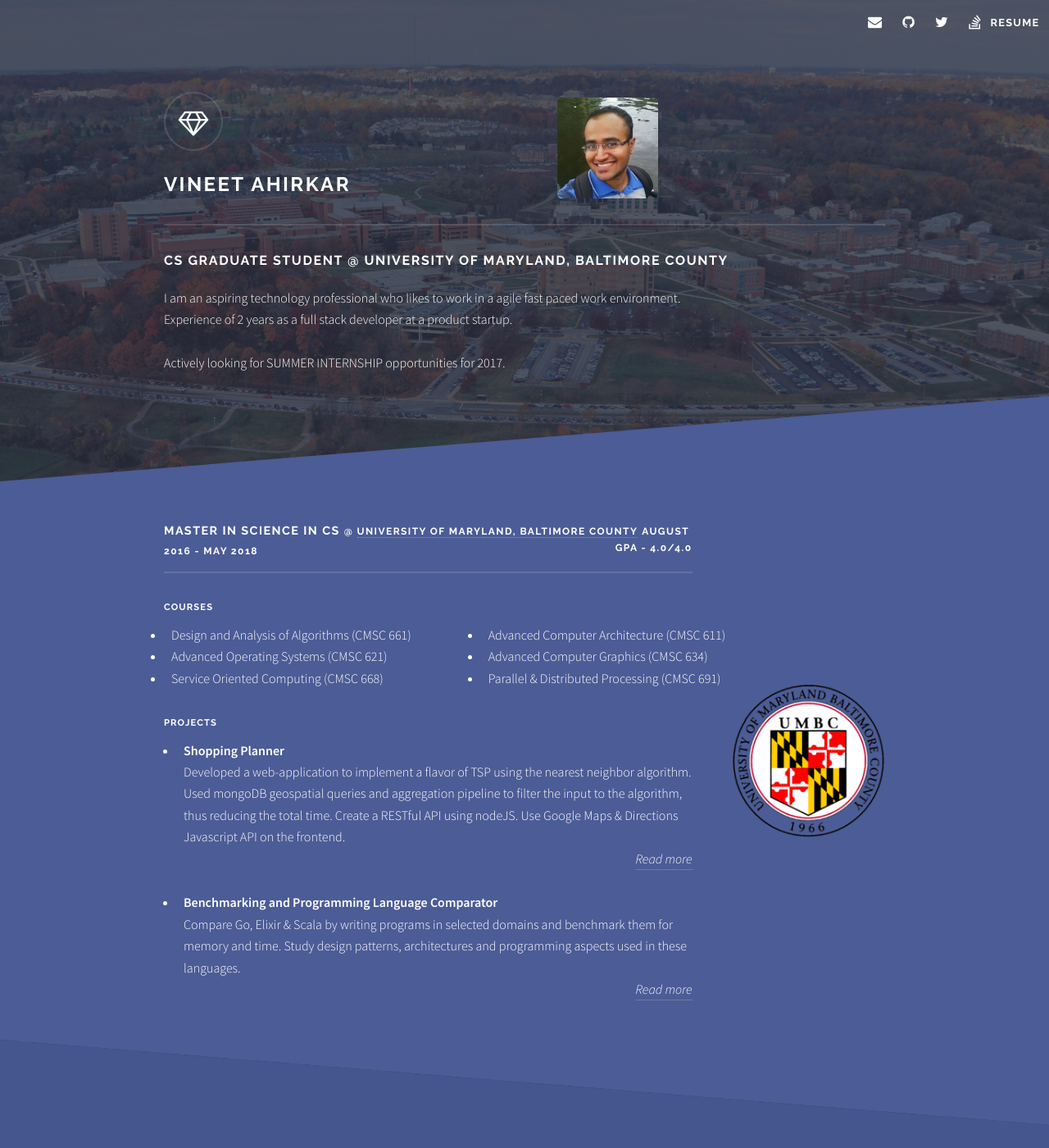
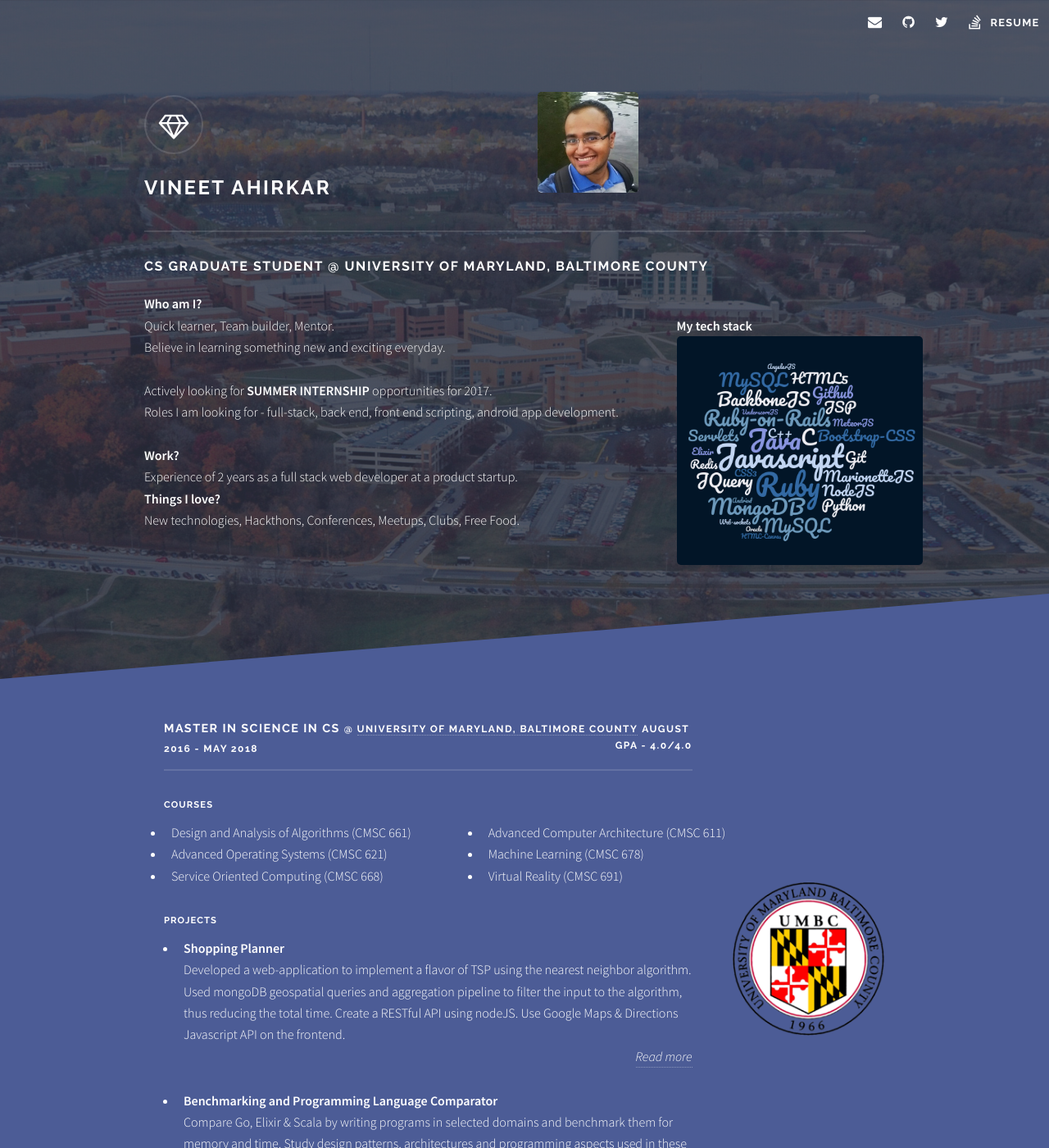
Before and after one commit to vinzee/vinzee.github.io, a Jekyll site: the page built from index.html, in a window 1280 px wide and 1400 px high. Shown: the whole window at 82% size. Built offline with Jekyll 4.4.1, drawn with Linux system fonts in a browser that asks for light colours; nearby versions of some CDN libraries; a style sheet for code colours, icons or effects is not loaded.

Commit message:
- modify headline - add word cloud - modify spring courses

```diff
--- a/css/main.css
+++ b/css/main.css
@@ -2932,10 +2932,10 @@
 
 	#menu .inner {
 		padding: 2.5em 1.5em 0.5em 1.5em ;
-			-moz-transform: translateY(0.5em);
-			-webkit-transform: translateY(0.5em);
-			-ms-transform: translateY(0.5em);
-			transform: translateY(0.5em);
+		-moz-transform: translateY(0.5em) 1s;
+		-webkit-transform: translateY(0.5em) 1s;
+		-ms-transform: translateY(0.5em) 1s;
+		transform: translateY(0.5em) 1s;
 		-moz-transition: opacity 0.35s ease, -moz-transform 0.35s ease;
 		-webkit-transition: opacity 0.35s ease, -webkit-transform 0.35s ease;
 		-ms-transition: opacity 0.35s ease, -ms-transform 0.35s ease;
@@ -3053,7 +3053,21 @@
 
 	#banner .inner {
 		margin: 0 auto;
-			width: 55em;
+		width: 58em;
+	}
+
+	.profile_pic{
+		-moz-transition: opacity 2s ease, -moz-transform 1s ease;
+		-webkit-transition: opacity 2s ease, -webkit-transform 1s ease;
+		-ms-transition: opacity 2s ease, -ms-transform 1s ease;
+		transition: opacity 2s ease, transform 1s ease;
+		-moz-transform: translateY(0);
+		-webkit-transform: translateY(0);
+		-ms-transform: translateY(0);
+		transform: translateY(0);
+		opacity: 1;
+		margin: 0 0 1.3em 0;
+		max-width: 35%;
 	}
 
 	#banner .logo {
@@ -3178,11 +3192,19 @@
 
 	}
 
+	body.is-loading .profile_pic {
+		-moz-transform: translateY(0.5em) 1s;
+		-webkit-transform: translateY(0.5em) 1s;
+		-ms-transform: translateY(0.5em) 1s;
+		transform: translateY(0.5em) 1s;
+		opacity: 0;
+	}
+
 	body.is-loading #banner .logo {
-			-moz-transform: translateY(0.5em);
-			-webkit-transform: translateY(0.5em);
-			-ms-transform: translateY(0.5em);
-			transform: translateY(0.5em);
+		-moz-transform: translateY(0.5em) 1s;
+		-webkit-transform: translateY(0.5em) 1s;
+		-ms-transform: translateY(0.5em) 1s;
+		transform: translateY(0.5em) 1s;
 		opacity: 0;
 	}
 
@@ -3647,6 +3669,20 @@
 	color: inherit;
 }
 
+.wordcloud{
+	max-width: 300px;
+}
+
+
+#headline_container{
+	float:left;
+	width:70%;
+}
+
+#wordcloud_container{
+	float:left;
+	width:30%;
+}
 @media screen and (max-width: 1280px) {
 
 	#footer {
@@ -3728,6 +3764,12 @@
 		margin-top: 0;
 	}
 
+	#headline_container{
+		width:100%;
+	}
+	#wordcloud_container{
+		width:100%;
+	}
 }
 
 @media screen and (max-width: 360px) {
@@ -3735,9 +3777,4 @@
 	#footer .inner {
 		padding: 2em 1.5em 0.1em 1.5em ;
 	}
-
-	}
-
-.profile_pic{
-	max-width: 35%;
-}
+}
--- a/index.html
+++ b/index.html
@@ -13,7 +13,7 @@
 				<a target="blank" class="fa fa-lg fa-github" href="http://www.github.com/vinzee"></a>
 				<a target="blank" class="fa fa-lg fa-twitter" href="http://www.twitter.com/vinzee93"></a>
 				<a target="blank" class="fa fa-lg fa-stack-overflow" href="http://stackoverflow.com/story/vineetahirkar"></a>
-				<a target="_blank" href="https://drive.google.com/file/d/0B1Uk0ekeRELEMF83NlNra0FKcjA/view">Resume</a>
+				<a target="_blank" href="https://drive.google.com/open?id=0B1Uk0ekeRELEWFZaZEFfOGJrMXM">Resume</a>
 			</nav>
 		</header>
 
@@ -35,12 +35,31 @@
 				<br style="overflow: auto;">
 				<h4>CS Graduate Student @ University of Maryland, Baltimore County</h4>
 
-				<span>
-					I am an aspiring technology professional who likes to work in a agile fast paced work environment.<br>
+				<div>
+					<span id="headline_container">
+						<b>Who am I?</b><br>
+						Quick learner, Team builder, Mentor.<br>
+						Believe in learning something new and exciting everyday.<br>
+						<br>
 
-					Experience of 2 years as a full stack developer at a product startup.<br><br>
-					Actively looking for SUMMER INTERNSHIP opportunities for 2017.<br>
-				</span>
+						Actively looking for <b>SUMMER INTERNSHIP</b> opportunities for 2017.<br>
+
+						Roles I am looking for - full-stack, back end, front end scripting, android app development.<br>
+						<br>
+
+						<b>Work?</b><br>
+						Experience of 2 years as a full stack web developer at a product startup.<br>
+
+						<b>Things I love?</b><br>
+						New technologies, Hackthons, Conferences, Meetups, Clubs, Free Food.<br>
+					</span>
+					<div id="wordcloud_container">
+						<br>
+						<b>My tech stack</b><br>
+						<a href="#" class="image"><img class="wordcloud" src="./images/wordcloud.png" alt="s"></a>
+					</div>
+				</div>
+				<br clear="all">
 			</div>
 		</section>
 
@@ -73,8 +92,8 @@
 								</ul>
 								<ul style="float:left;position:relative;">
 									<li>Advanced Computer Architecture (CMSC 611)</li>
-									<li>Advanced Computer Graphics (CMSC 634)</li>
-									<li>Parallel & Distributed Processing (CMSC 691)</li>
+									<li>Machine Learning (CMSC 678)</li>
+									<li>Virtual Reality (CMSC 691)</li>
 								</ul>
 							</div>
 							<h4>Projects</h4>
@@ -102,6 +121,7 @@
 				<section id="two" class="wrapper alt spotlight style2">
 					<div class="inner">
 						<a href="#" class="image"><img src="./images/amura_logo.png" alt=""></a>
+						<!-- <a href="#" class="sell_do_image"><img src="./images/sell_do.png" alt=""></a> -->
 						<div class="content">
 							<h3 class="major">
 								Senior Software Engineer
```
Also changed, not shown: images/android-desktop.png (deleted), images/sell_do.png (added), images/step1.gif (deleted), images/wordcloud.png (added). Lines whose indentation alone changed are shown as unchanged.
